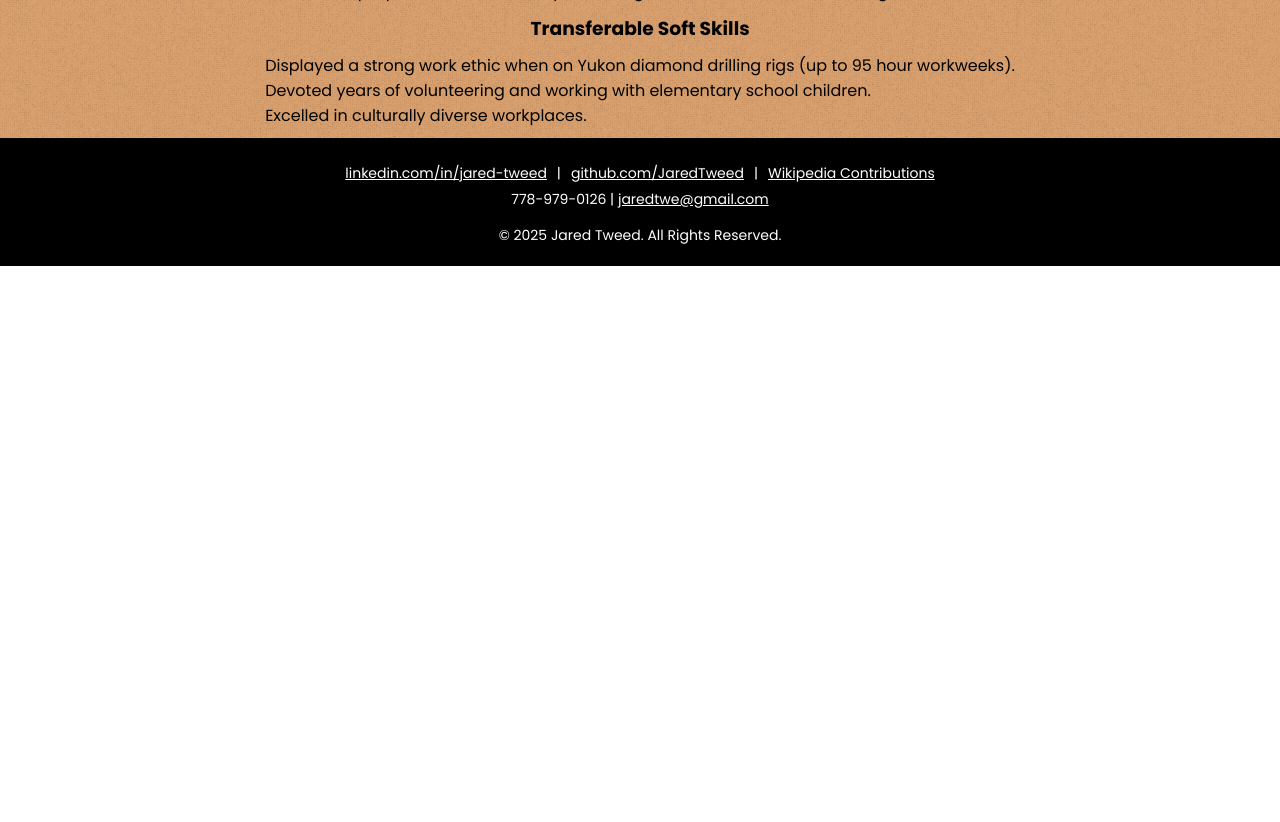
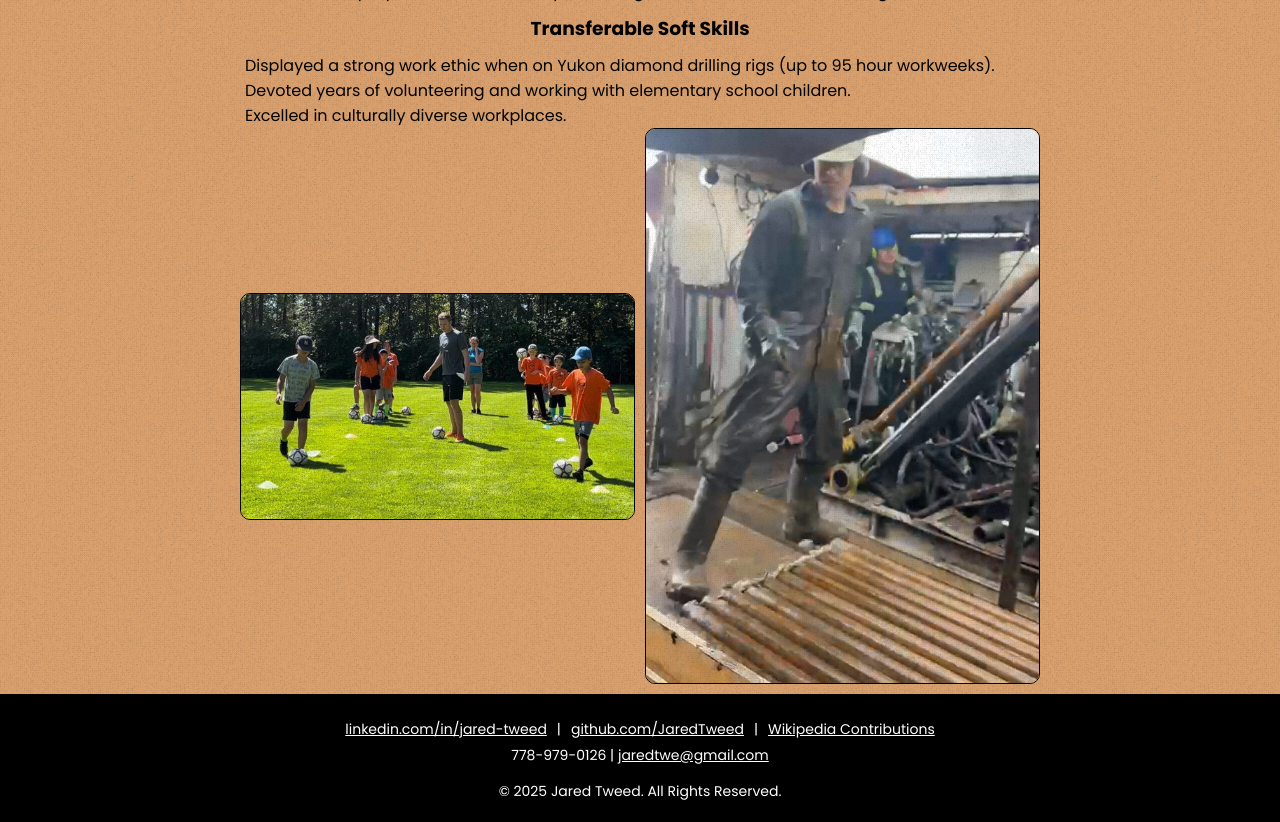
Before and after one commit to JaredTweed/react-resume, a React (Create React App) app in the folder resume/: page / in a window 1280 px wide. Shown: the part 2700-3522 px from the top of the page. Before the commit the page ends 2966 px from the top, so only its background shows below. Built offline with nearby package versions, Linux system fonts and the light colour scheme.

Commit message:
removed arrow when there is not room

```diff
--- a/resume/src/App.css
+++ b/resume/src/App.css
@@ -202,6 +202,9 @@ h3 {
   min-width: none;
 }
 
+
+
+
 @media screen and (max-width: 1180px) {
   .job {
     flex-direction: column;
--- a/resume/src/App.js
+++ b/resume/src/App.js
@@ -18,10 +18,12 @@ import tetrisbookingIcon from "./assets/tetrisbooking.png";
 import tealBlackVideo from "./assets/teal-black.mp4"; // Import the video file
 import background from "./assets/texture1.jpg";
 
-import mouseImg1 from "./assets/MouseMirage-img1.png"
-import mouseImg2 from "./assets/MouseMirage-img2.png"
-import panoramaImg1 from "./assets/Panorama-img1.png"
-import panoramaImg2 from "./assets/Panorama-img2.png"
+import mouseImg1 from "./assets/MouseMirage-img1.png";
+import mouseImg2 from "./assets/MouseMirage-img2.png";
+import panoramaImg1 from "./assets/Panorama-img1.png";
+import panoramaImg2 from "./assets/Panorama-img2.png";
+import softSkillYukon from "./assets/soft-skills-1.png";
+import softSkillCoach from "./assets/soft-skills-2.jpg";
 
 import linkIcon from "./assets/external-link.png"
 
@@ -188,6 +190,7 @@ const App = () => {
               <p>Displayed a strong work ethic when on Yukon diamond drilling rigs (up to 95 hour workweeks).</p>
               <p>Devoted years of volunteering and working with elementary school children.</p>
               <p>Excelled in culturally diverse workplaces.</p>
+              <div className="project-images"><img src={softSkillCoach} height="100%" /><img src={softSkillYukon} height="100%" /></div>
             </div>
           </div>
 
--- /dev/null
+++ b/resume/src/components/MultiTimeSeriesEditor.css
@@ -0,0 +1,6 @@
+@media screen and (max-width: 565px) {
+  .arrow-to-multi {
+    visibility: hidden;
+
+  }
+}
--- a/resume/src/components/MultiTimeSeriesEditor.js
+++ b/resume/src/components/MultiTimeSeriesEditor.js
@@ -1,6 +1,7 @@
 import React, { useEffect, useState, useRef } from "react";
 import MultiTimeSeries from "./MultiTimeSeries";
 import leftArrow from "../assets/arrow-left.gif";
+import "./MultiTimeSeriesEditor.css";
 
 const MultiTimeSeriesEditor = ({ initialDataKeys, initialSettings }) => {
   const [data, setData] = useState([
@@ -245,6 +246,7 @@ const MultiTimeSeriesEditor = ({ initialDataKeys, initialSettings }) => {
         bottom: "calc(100% - 28px)",
         color: "black",
         left: "calc(50% + 110px)",
+        right: "0%",
         display: "flex",
         alignItems: "center"
       }}>
```
